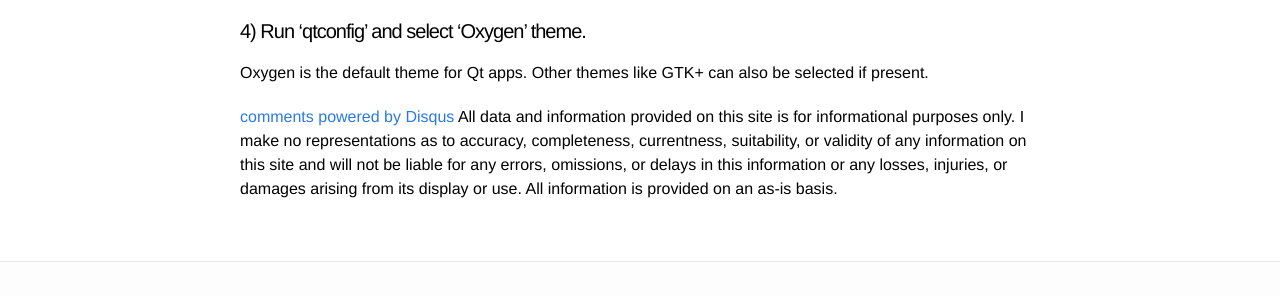
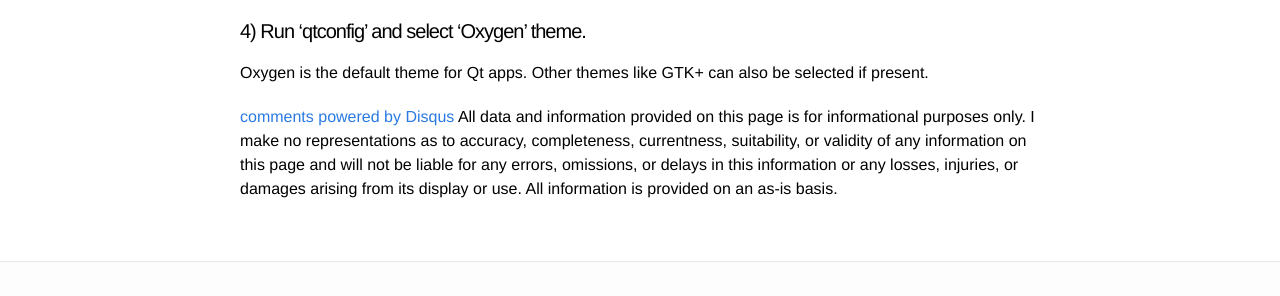
Before and after one commit to samueljohnson/samueljohnson.github.io.archive, a Jekyll site: the page built from _posts/2012-02-25-Ugly-Qt-Apps-in-DE-less-Environment.markdown, in a window 1280 px wide. Shown: the part 1124-1420 px from the top of the page. Built offline with Jekyll 4.4.1, drawn with Linux system fonts in a browser that asks for light colours; comment, search, counter and statistics services are not loaded.

Commit message:
Modified disclaimer on blog

```diff
--- a/_includes/posts-footer.html
+++ b/_includes/posts-footer.html
@@ -15,4 +15,4 @@
 <a href="http://disqus.com" class="dsq-brlink">comments powered by <span class="logo-disqus">Disqus</span></a>
 
 <!-- Disclaimer Follows -->
-All data and information provided on this site is for informational purposes only. I make no representations as to accuracy, completeness, currentness, suitability, or validity of any information on this site and will not be liable for any errors, omissions, or delays in this information or any losses, injuries, or damages arising from its display or use. All information is provided on an as-is basis.
+All data and information provided on this page is for informational purposes only. I make no representations as to accuracy, completeness, currentness, suitability, or validity of any information on this page and will not be liable for any errors, omissions, or delays in this information or any losses, injuries, or damages arising from its display or use. All information is provided on an as-is basis.
```
